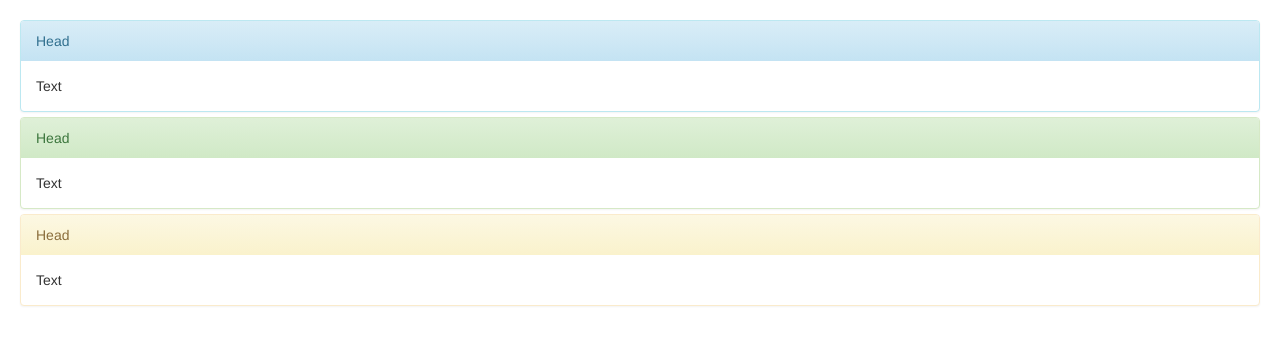
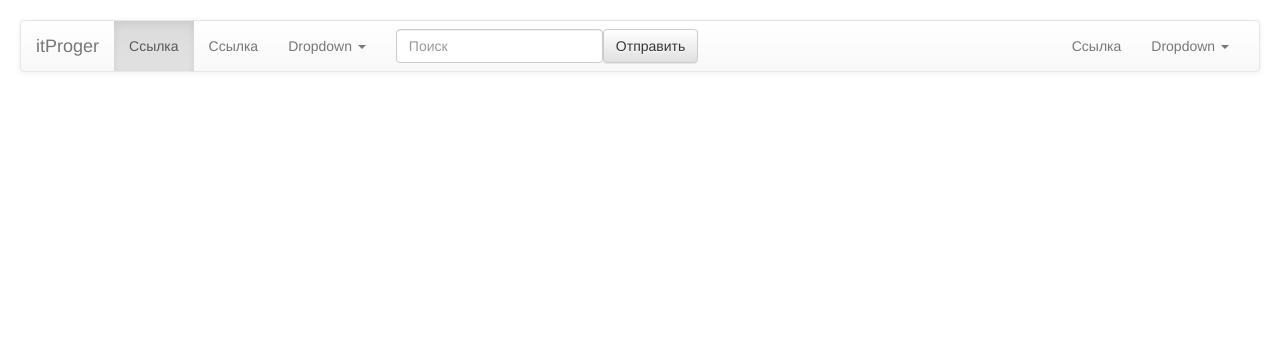
Before and after one commit to MADHAM19/my-fitapp, an Angular app: page / in a window 1280 px wide. Shown: the top 344 px of the page. Built offline with nearby package versions, Linux system fonts and the light colour scheme.

Commit message:
#10 - Выпадающее меню и списки

```diff
--- a/src/app/app.component.html
+++ b/src/app/app.component.html
@@ -39,20 +39,54 @@
 <!--<button type="button" class="btn btn-success">Регистрация</button>-->
 <!--</form>-->
 <!--</div>-->
-<div class="panel-group">
-  <div class="panel panel-info">
-    <div class="panel-heading">Head</div>
-    <div class="panel-body">Text</div>
-    <!--<div class="panel-footer">Footer</div>-->
+<nav class="navbar navbar-default" role="navigation">
+  <div class="container-fluid">
+    <div class="navbar-header">
+      <button type="button" class="navbar-toggle" data-toggle="collapse" data-target="#bs-example-navbar-collapse-1">
+        <span class="sr-only">Навигация</span>
+        <span class="icon-bar"></span>
+        <span class="icon-bar"></span>
+        <span class="icon-bar"></span>
+      </button>
+      <a class="navbar-brand" href="#">itProger</a>
+    </div>
+
+    <div class="collapse navbar-collapse" id="bs-example-navbar-collapse-1">
+      <ul class="nav navbar-nav">
+        <li class="active"><a href="#">Ссылка</a></li>
+        <li><a href="#">Ссылка</a></li>
+        <li class="dropdown">
+          <a href="#" class="dropdown-toggle" data-toggle="dropdown">Dropdown <b class="caret"></b></a>
+          <ul class="dropdown-menu">
+            <li><a href="#">Действие</a></li>
+            <li><a href="#">Другое действие</a></li>
+            <li><a href="#">Что-то еще</a></li>
+            <li class="divider"></li>
+            <li><a href="#">Отдельная ссылка</a></li>
+            <li class="divider"></li>
+            <li><a href="#">Еще одна отдельная ссылка</a></li>
+          </ul>
+        </li>
+      </ul>
+      <form class="navbar-form navbar-left" role="search">
+        <div class="form-group">
+          <input type="text" class="form-control" placeholder="Поиск">
+        </div>
+        <button type="submit" class="btn btn-default">Отправить</button>
+      </form>
+      <ul class="nav navbar-nav navbar-right">
+        <li><a href="#">Ссылка</a></li>
+        <li class="dropdown">
+          <a href="#" class="dropdown-toggle" data-toggle="dropdown">Dropdown <b class="caret"></b></a>
+          <ul class="dropdown-menu">
+            <li><a href="#">Действие</a></li>
+            <li><a href="#">Другое действие</a></li>
+            <li><a href="#">Что-то еще</a></li>
+            <li class="divider"></li>
+            <li><a href="#">Отдельная ссылка</a></li>
+          </ul>
+        </li>
+      </ul>
+    </div>
   </div>
-  <div class="panel panel-success">
-    <div class="panel-heading">Head</div>
-    <div class="panel-body">Text</div>
-    <!--<div class="panel-footer">Footer</div>-->
-  </div>
-  <div class="panel panel-warning">
-    <div class="panel-heading">Head</div>
-    <div class="panel-body">Text</div>
-    <!--<div class="panel-footer">Footer</div>-->
-  </div>
-</div>
+</nav>
--- a/src/index.html
+++ b/src/index.html
@@ -7,11 +7,12 @@
 
   <meta name="viewport" content="width=device-width, initial-scale=1">
   <link rel="icon" type="image/x-icon" href="favicon.ico">
+  <script src="https://ajax.googleapis.com/ajax/libs/jquery/3.3.1/jquery.min.js"></script>
   <link rel="stylesheet" href="https://maxcdn.bootstrapcdn.com/bootstrap/3.3.7/css/bootstrap.min.css" integrity="sha384-BVYiiSIFeK1dGmJRAkycuHAHRg32OmUcww7on3RYdg4Va+PmSTsz/K68vbdEjh4u" crossorigin="anonymous">
   <!-- Optional theme -->
   <link rel="stylesheet" href="https://maxcdn.bootstrapcdn.com/bootstrap/3.3.7/css/bootstrap-theme.min.css" integrity="sha384-rHyoN1iRsVXV4nD0JutlnGaslCJuC7uwjduW9SVrLvRYooPp2bWYgmgJQIXwl/Sp" crossorigin="anonymous">
-  <!-- Latest compiled and minified JavaScript
-  <script src="https://maxcdn.bootstrapcdn.com/bootstrap/3.3.7/js/bootstrap.min.js" integrity="sha384-Tc5IQib027qvyjSMfHjOMaLkfuWVxZxUPnCJA7l2mCWNIpG9mGCD8wGNIcPD7Txa" crossorigin="anonymous"></script>-->
+  <!-- Latest compiled and minified JavaScript-->
+  <script src="https://maxcdn.bootstrapcdn.com/bootstrap/3.3.7/js/bootstrap.min.js" integrity="sha384-Tc5IQib027qvyjSMfHjOMaLkfuWVxZxUPnCJA7l2mCWNIpG9mGCD8wGNIcPD7Txa" crossorigin="anonymous"></script>
   <style>
     body {
       padding: 20px;
```
